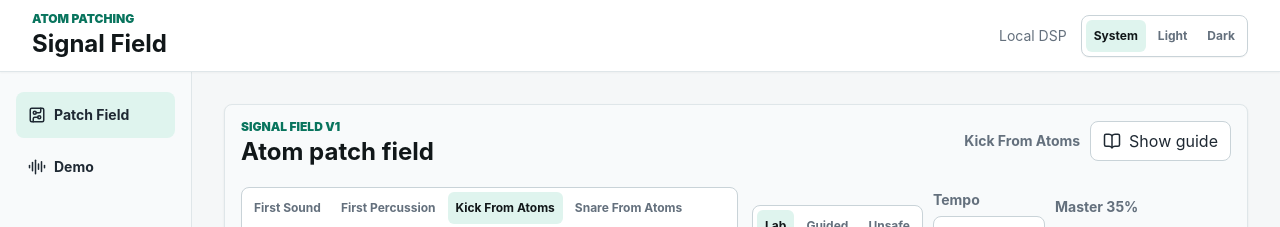
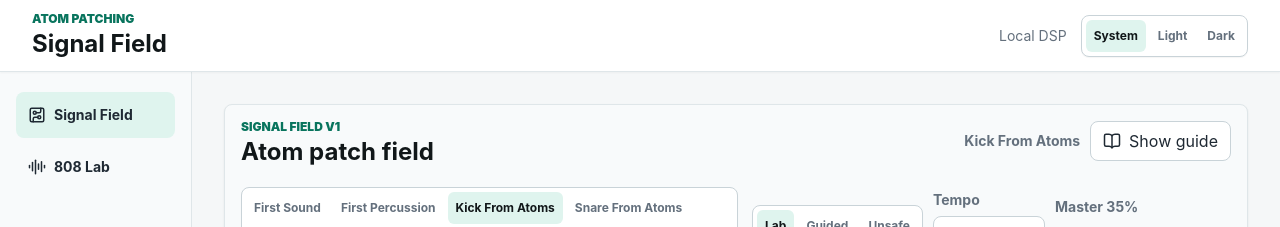
Before and after one commit to jeremy0dell/synth, a React (Vite) app: page / in a window 1280 px wide. Shown: the top 227 px of the page. Built offline with nearby package versions, Linux system fonts and the light colour scheme.

Commit message:
Fix app routing for 808 Lab

```diff
--- a/src/app/router.tsx
+++ b/src/app/router.tsx
@@ -1,13 +1,17 @@
 import { Navigate, Route, Routes } from "react-router-dom";
 import { AppShell } from "../components/AppShell";
 import { SignalFieldLab } from "../features/signal-field/SignalFieldLab";
+import { SynthLab } from "../features/synth/SynthLab";
 
 export function AppRoutes() {
   return (
     <AppShell>
       <Routes>
         <Route path="/" element={<SignalFieldLab />} />
-        <Route path="/demo" element={<SignalFieldLab />} />
+        <Route path="/signal-field" element={<Navigate to="/" replace />} />
+        <Route path="/lab" element={<SynthLab />} />
+        <Route path="/demo" element={<Navigate to="/lab" replace />} />
+        <Route path="/synth" element={<Navigate to="/lab" replace />} />
         <Route path="*" element={<Navigate to="/" replace />} />
       </Routes>
     </AppShell>
--- a/src/components/AppShell.tsx
+++ b/src/components/AppShell.tsx
@@ -1,5 +1,6 @@
 import type { ReactNode } from "react";
 import { AudioLines, CircuitBoard } from "lucide-react";
+import { useLocation } from "react-router-dom";
 import { SignOut } from "./SignOut";
 import { ThemeToggle } from "./ThemeToggle";
 import {
@@ -16,13 +17,17 @@ import {
 type ShellFrameProps = {
   accountLabel: ReactNode;
   children: ReactNode;
+  eyebrow?: ReactNode;
   title: ReactNode;
   trailing?: ReactNode;
 };
 
 export function AppShell({ children }: { children: ReactNode }) {
+  const location = useLocation();
+  const page = appPages.find((candidate) => candidate.matches(location.pathname)) ?? appPages[0];
+
   return (
-    <ShellFrame accountLabel="Local DSP" title="Signal Field">
+    <ShellFrame accountLabel="Local DSP" eyebrow={page.eyebrow} title={page.title}>
       {children}
     </ShellFrame>
   );
@@ -36,11 +41,30 @@ export function PublicShell({ children, title }: { children: ReactNode; title: R
   );
 }
 
-function ShellFrame({ accountLabel, children, title, trailing }: ShellFrameProps) {
+const appPages = [
+  {
+    eyebrow: "Atom patching",
+    icon: <CircuitBoard size={18} aria-hidden="true" />,
+    label: "Signal Field",
+    matches: (pathname: string) => pathname === "/" || pathname === "/signal-field",
+    title: "Signal Field",
+    to: "/",
+  },
+  {
+    eyebrow: "Primitive synthesis",
+    icon: <AudioLines size={18} aria-hidden="true" />,
+    label: "808 Lab",
+    matches: (pathname: string) => pathname === "/lab" || pathname === "/demo" || pathname === "/synth",
+    title: "808 Lab",
+    to: "/lab",
+  },
+];
+
+function ShellFrame({ accountLabel, children, eyebrow = "Atom patching", title, trailing }: ShellFrameProps) {
   return (
     <AppFrame>
       <TopBar>
-        <AppTitle eyebrow="Atom patching" title={title} />
+        <AppTitle eyebrow={eyebrow} title={title} />
         <AccountStrip>
           <span className="[overflow-wrap:anywhere]">{accountLabel}</span>
           <ThemeToggle />
@@ -49,12 +73,11 @@ function ShellFrame({ accountLabel, children, title, trailing }: ShellFrameProps
       </TopBar>
       <AppLayout>
         <Sidebar aria-label="Primary navigation">
-          <SidebarLink to="/" end icon={<CircuitBoard size={18} aria-hidden="true" />}>
-            Patch Field
-          </SidebarLink>
-          <SidebarLink to="/demo" icon={<AudioLines size={18} aria-hidden="true" />}>
-            Demo
-          </SidebarLink>
+          {appPages.map((page) => (
+            <SidebarLink to={page.to} end={page.to === "/"} icon={page.icon} key={page.to}>
+              {page.label}
+            </SidebarLink>
+          ))}
         </Sidebar>
         <MainContent>{children}</MainContent>
       </AppLayout>
```
Also changed, not shown: 1 other file (tests, documents, lock files or other folders).
